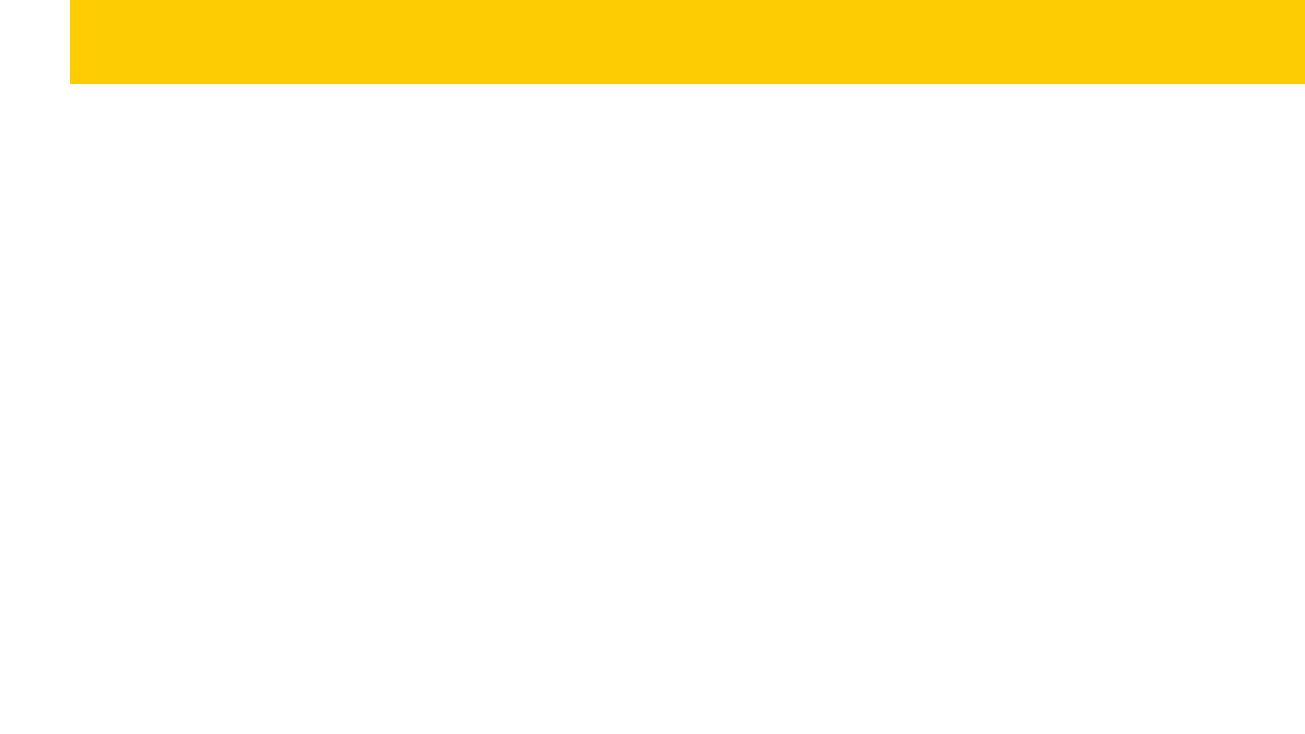
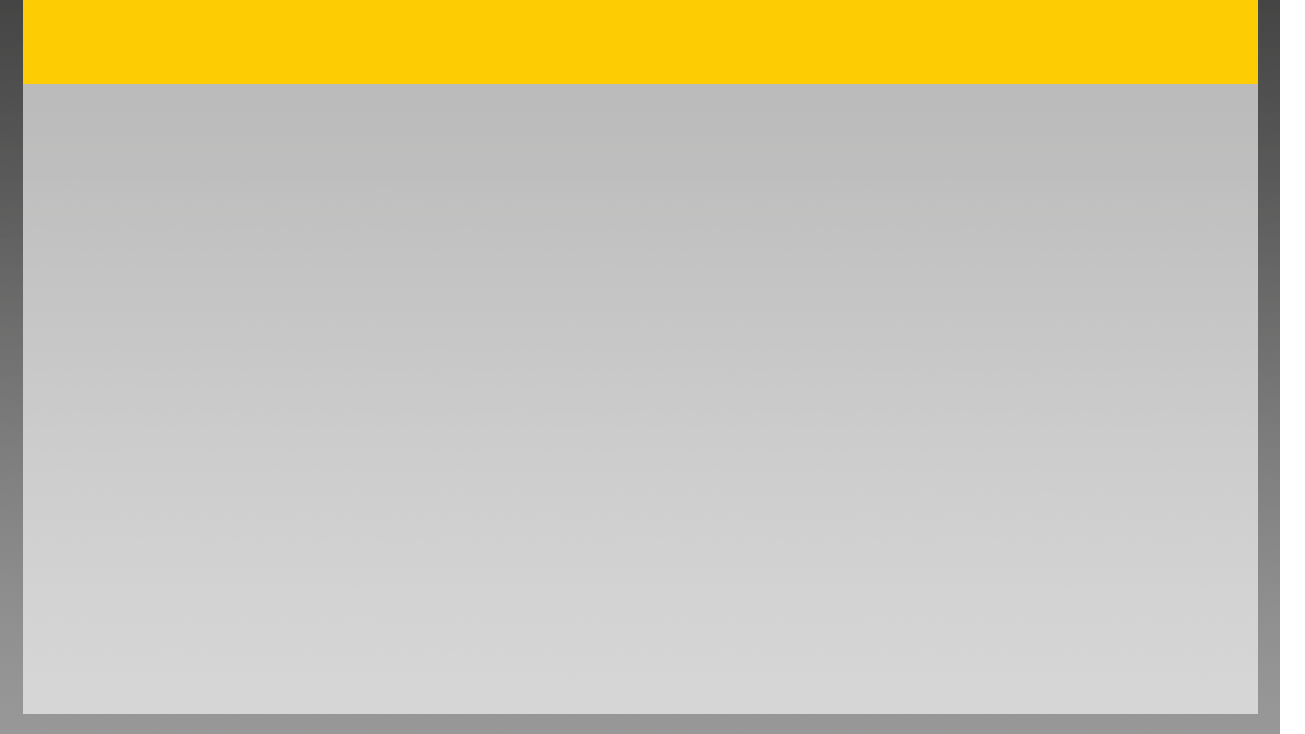
Before and after one commit to winnie123/farmCar, a website: page html/list.html in a window 1280 px wide. Shown: the part 134-868 px from the top of the page, 1305 px wide, since content can reach past the window. Drawn offline with nearby package versions, Linux system fonts and the light colour scheme.

Commit message:
修改container div样式

```diff
--- a/html/list.html
+++ b/html/list.html
@@ -10,7 +10,7 @@
 		<script type="text/javascript" src="../js/app.js"></script>
 	</head>
 	<body>
-		<div class="container">
+		<div class="container_fluid">
 			<div class="header">
 				<div class="title">
 					<img src="../img/title-text.png"/>
```
